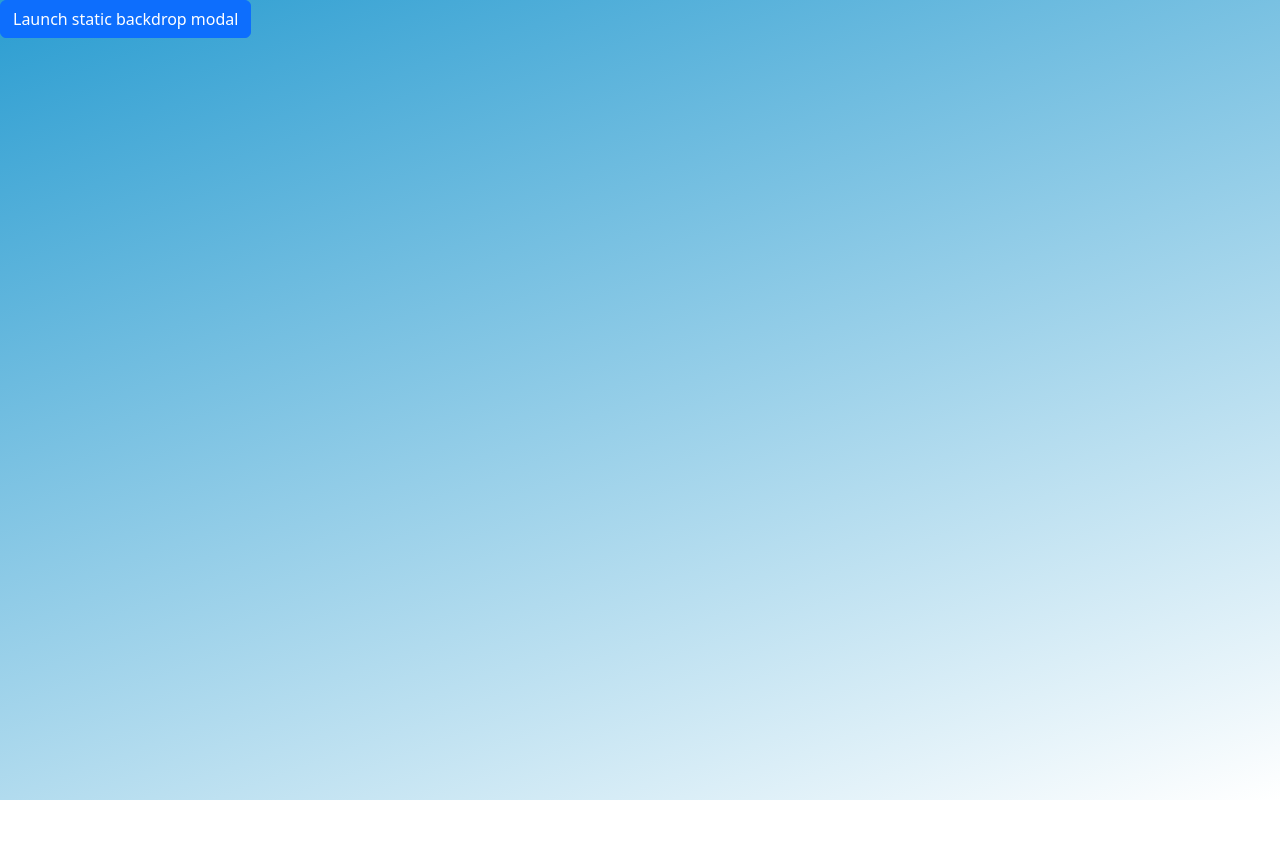
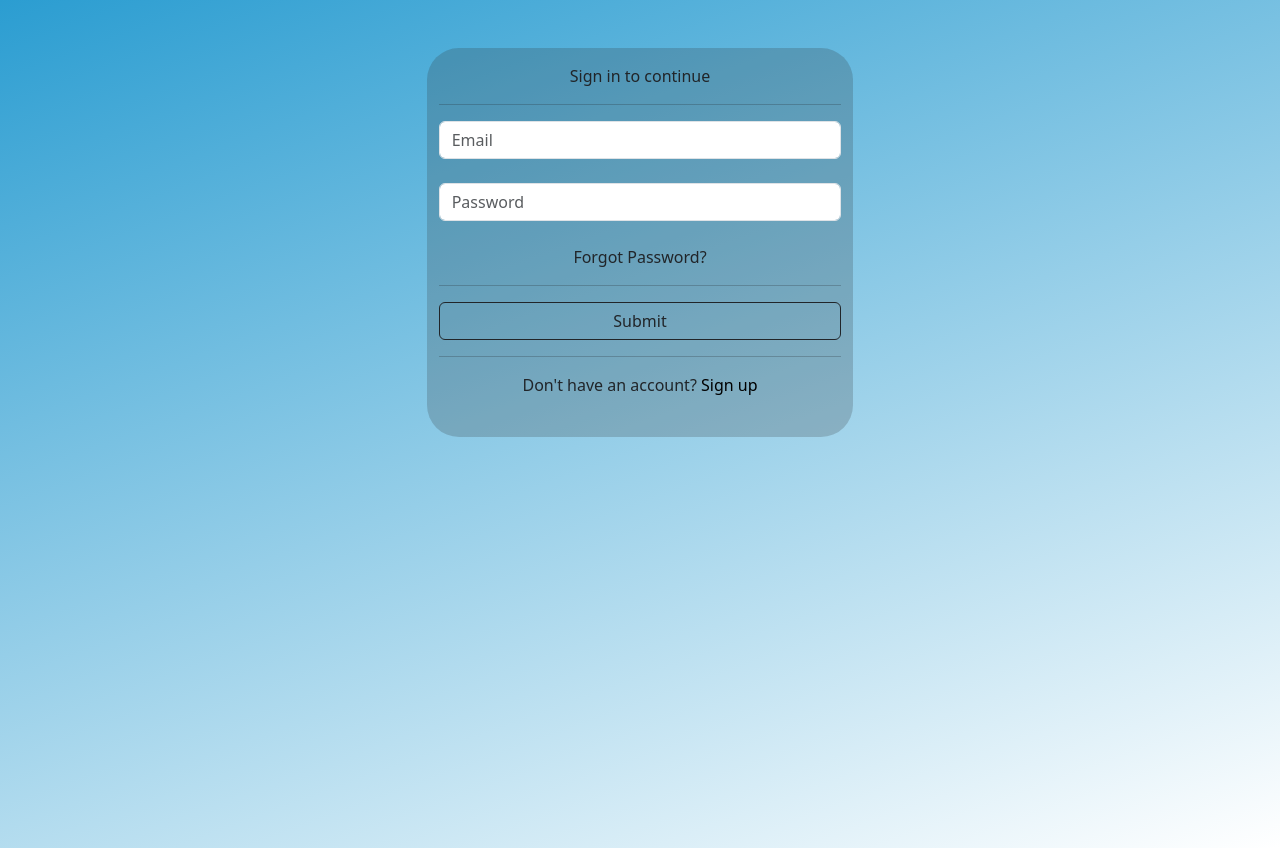
Before and after one commit to teydd/sphere, a React (Vite) app in the folder sphere/: page /signin in a window 1280 px wide. Before the commit the page ends 800 px from the top, so only its background shows below. Built offline with nearby package versions, Linux system fonts and the light colour scheme.

Commit message:
login ui

```diff
--- a/sphere/src/pages/Login.jsx
+++ b/sphere/src/pages/Login.jsx
@@ -3,29 +3,20 @@ import React from 'react'
 export default function Login() {
   return (
     <>
-
-<button type="button" class="btn btn-primary" data-bs-toggle="modal" data-bs-target="#staticBackdrop">
-  Launch static backdrop modal
-</button>
-
-
-<div class="modal fade" id="staticBackdrop" data-bs-backdrop="static" data-bs-keyboard="false" tabindex="-1" aria-labelledby="staticBackdropLabel" aria-hidden="true">
-  <div class="modal-dialog">
-    <div class="modal-content">
-      <div class="modal-header">
-        <h1 class="modal-title fs-5" id="staticBackdropLabel">Modal title</h1>
-        <button type="button" class="btn-close" data-bs-dismiss="modal" aria-label="Close"></button>
-      </div>
-      <div class="modal-body">
-        ...
-      </div>
-      <div class="modal-footer">
-        <button type="button" class="btn btn-secondary" data-bs-dismiss="modal">Close</button>
-        <button type="button" class="btn btn-primary">Understood</button>
-      </div>
+    <div className="container bg-whit mt-5 col-sm-6 col-md-6 col-lg-4 form rounded-5">
+      <p className="text-center pt-3">
+        Sign in to continue
+      </p>
+      <hr />
+      <form>
+        <input className='form-control' type="text" name="" id="" placeholder='Email'/> <br />
+         <input className='form-control' type="text" name="" id="" placeholder='Password'/><br />
+         <a className='nav-link text-center' href="/forgot-password">Forgot Password?</a><hr />
+         <button className='btn btn-outline-dark w-100'>Submit</button><hr />
+         <p className='text-center'>Don't have an account? <a className='text-black text-decoration-none' href="/signup">Sign up</a></p>
+      </form>
+      <br />
     </div>
-  </div>
-</div>
     </>
   )
 }
```
